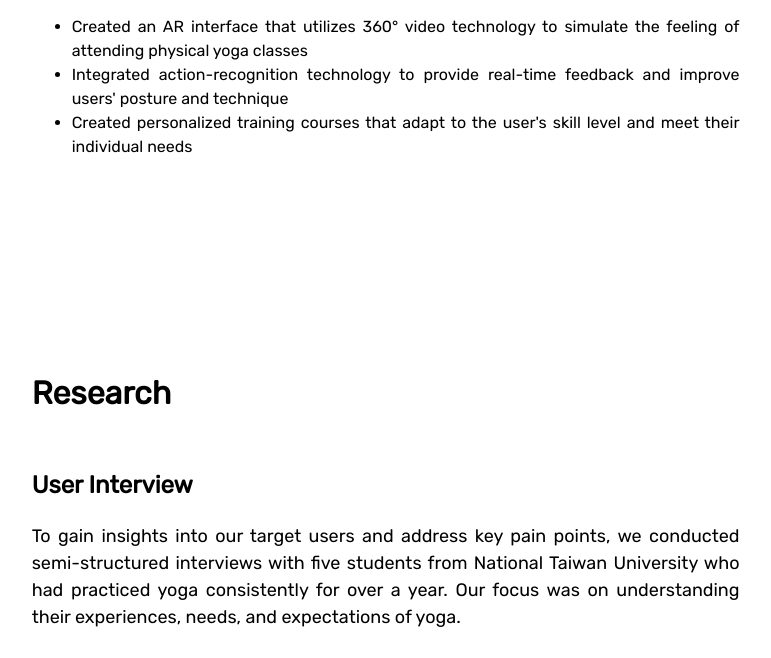
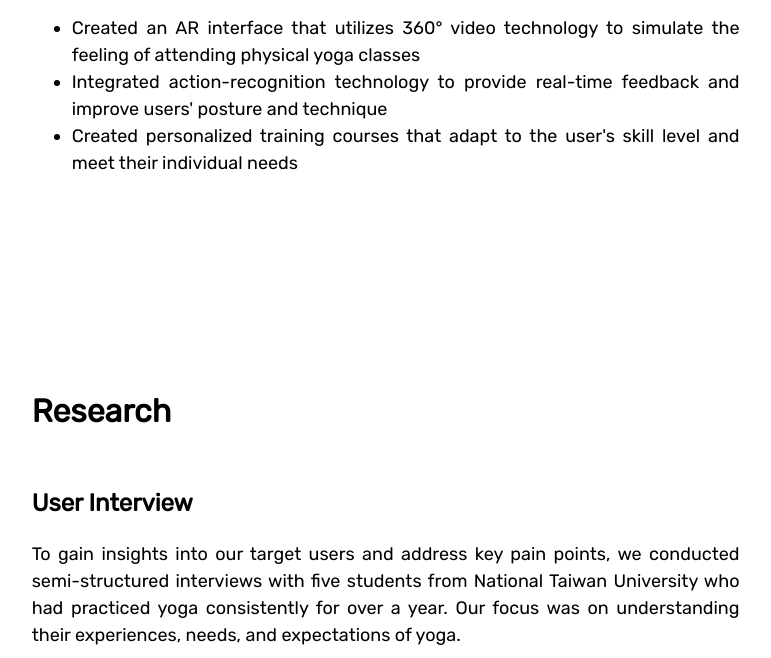
Before and after one commit to ariel-chiahsun/HCI-yoga-app, a plain HTML site: page human-computer-interaction-main/hci-portfolio-em/index.html in a window 1280 px wide. Shown: the part 1111-1769 px from the top of the page, without its empty margins (228-999 px from the left). Drawn offline with nearby package versions, Linux system fonts and the light colour scheme.

Commit message:
Update style.css

```diff
--- a/human-computer-interaction-main/hci-portfolio-em/style.css
+++ b/human-computer-interaction-main/hci-portfolio-em/style.css
@@ -44,6 +44,9 @@ p{
 a{
     text-decoration: none;
     color: inherit;
+}
+ul{
+    font-size: 18px;
 }
 
 footer p {
```
